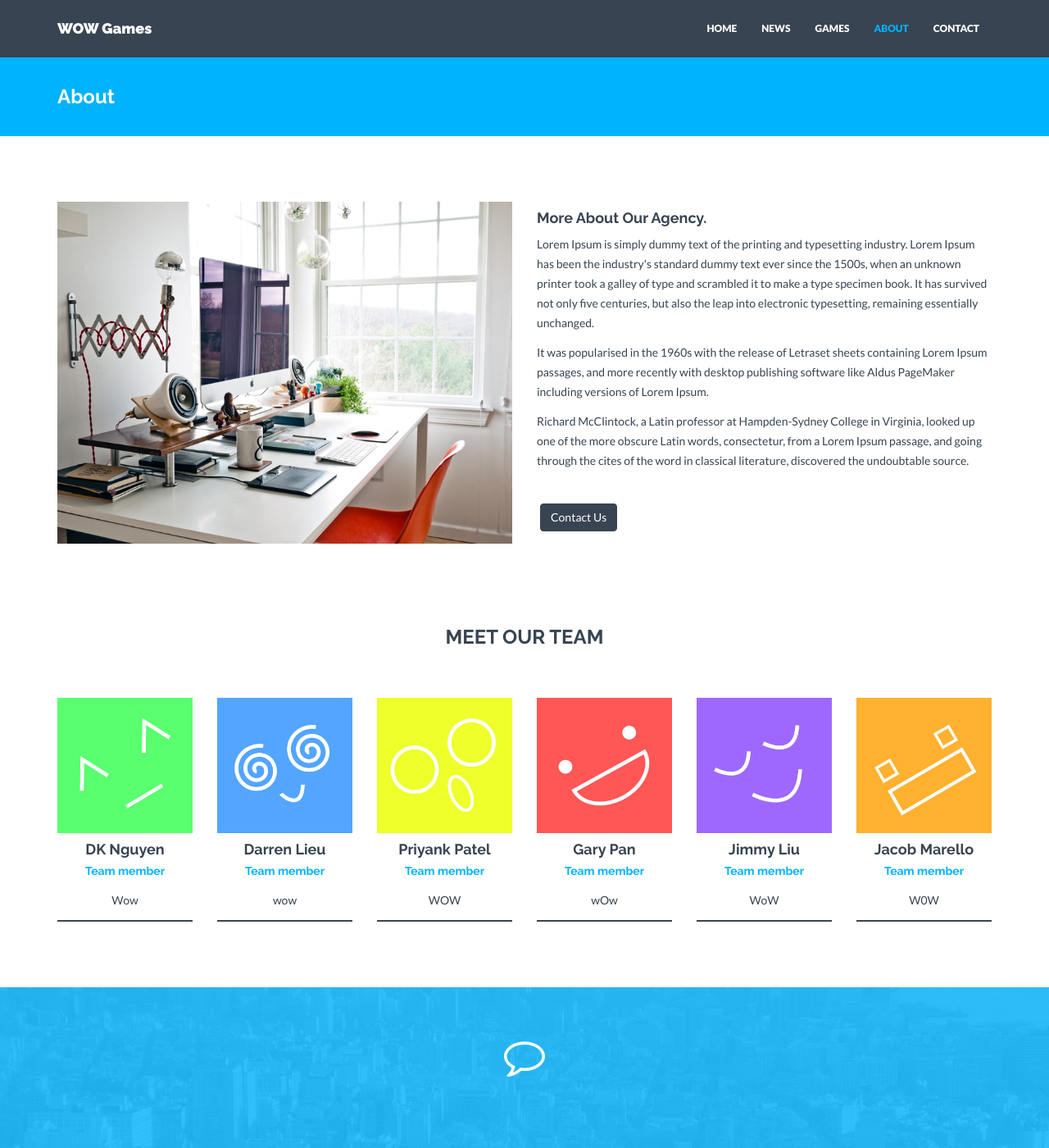
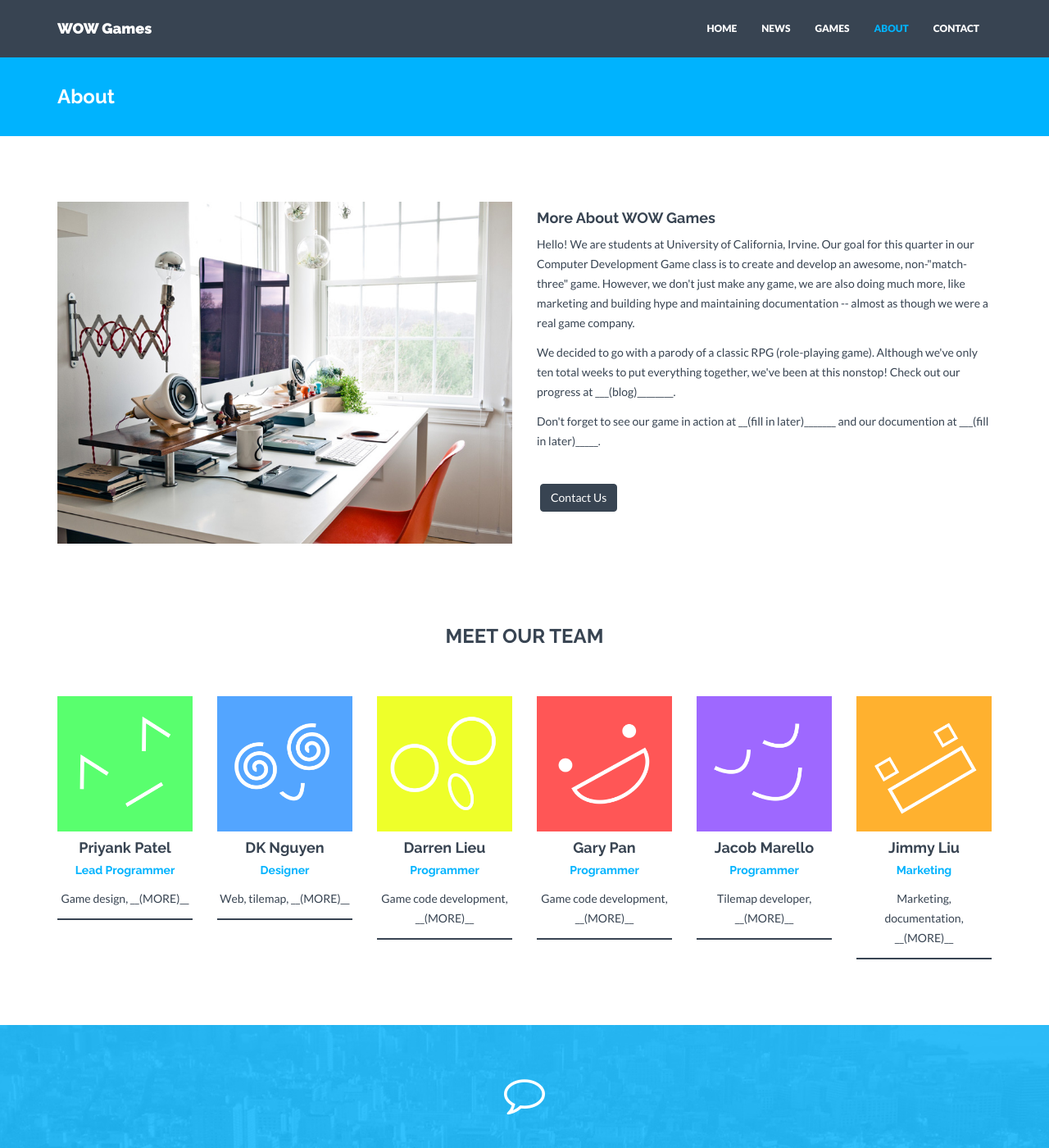
Before and after one commit to WOWGames/WOWGames.github.io, a Jekyll site: the page built from about.html, in a window 1280 px wide and 1400 px high. Shown: the whole window at 82% size. Built offline with Jekyll 4.4.1, drawn with Linux system fonts in a browser that asks for light colours; nearby versions of some CDN libraries.

Commit message:
Modified config, about, index and portfolio files; added new documentation file (will add in link later)

```diff
--- a/_config.yml
+++ b/_config.yml
@@ -25,18 +25,18 @@ colors:  #in hex code if not noted else
 ### CONTACT SETTINGS ###
 
 # Social networks usernames. Many more available: google-plus, flickr, linkedin, etc). Shown in footer.
-social:
-  - title: dribbble
-    url:
-  - title: facebook
-    url:
-  - title: twitter
-    url:
-  - title: instagram
-    url:
-  - title: tumblr
-    url:
-
+# social:
+#   - title: dribbble
+#     url:
+#   - title: facebook
+#     url:
+#   - title: twitter
+#     url:
+#   - title: instagram
+#     url:
+#   - title: tumblr
+#     url:
+#
 # Postal address (add as many lines as necessary). Shown in footer and on Contact page.
 # address:
 #   - lines:
@@ -51,48 +51,53 @@ social:
 
 # Members information. Shown on About page.
 members:
-  - name: DK Nguyen
-    position: Team member
-    text: Wow
+  - name: Priyank Patel
+    position: Lead Programmer
+    text: Game design, __(MORE)__
     img: team01.png
     social:
       - title: envelope #use for email address
-        url: mailto:dkknguyen23@gmail.com
-  - name: Darren Lieu
-    position: Team member
-    text: wow
+        url: mailto:pnpatel2@uci.edu
+
+  - name: DK Nguyen
+    position: Designer
+    text: Web, tilemap, __(MORE)__
     img: team02.png
     social:
       - title: envelope #use for email address
-        url: mailto:lieud1@uci.edu
-  - name: Priyank Patel
-    position: Team member
-    text: WOW
+        url: mailto:dkknguyen23@gmail.com
+
+  - name: Darren Lieu
+    position: Programmer
+    text: Game code development, __(MORE)__
     img: team03.png
     social:
       - title: envelope #use for email address
-        url: mailto:pnpatel2@uci.edu
+        url: mailto:lieud1@uci.edu
+
   - name: Gary Pan
-    position: Team member
-    text: wOw
+    position: Programmer
+    text: Game code development, __(MORE)__
     img: team04.png
     social:
       - title: envelope #use for email address
         url: mailto:gpan2@uci.edu
-  - name: Jimmy Liu
-    position: Team member
-    text: WoW
+
+  - name: Jacob Marello
+    position: Programmer
+    text: Tilemap developer, __(MORE)__
     img: team05.png
     social:
       - title: envelope #use for email address
-        url: mailto:jimml10@uci.edu
-  - name: Jacob Marello
-    position: Team member
-    text: W0W
+        url: mailto:jmarello@uci.edu
+
+  - name: Jimmy Liu
+    position: Marketing
+    text: Marketing, documentation, __(MORE)__
     img: team06.png
     social:
       - title: envelope #use for email address
-        url: mailto:jmarello@uci.edu
+        url: mailto:jimml10@uci.edu
 
       # - title: twitter
       #   url: http://twitter.com/handle
--- a/about.html
+++ b/about.html
@@ -10,10 +10,10 @@ permalink: /about/
             <img class="img-responsive" src="{{ "/assets/img/about.jpg" | prepend: site.baseurl }}" alt="">
         </div>
         <div class="col-lg-6">
-            <h4>More About Our Agency.</h4>
-            <p>Lorem Ipsum is simply dummy text of the printing and typesetting industry. Lorem Ipsum has been the industry's standard dummy text ever since the 1500s, when an unknown printer took a galley of type and scrambled it to make a type specimen book. It has survived not only five centuries, but also the leap into electronic typesetting, remaining essentially unchanged. </p>
-            <p>It was popularised in the 1960s with the release of Letraset sheets containing Lorem Ipsum passages, and more recently with desktop publishing software like Aldus PageMaker including versions of Lorem Ipsum.</p>
-            <p>Richard McClintock, a Latin professor at Hampden-Sydney College in Virginia, looked up one of the more obscure Latin words, consectetur, from a Lorem Ipsum passage, and going through the cites of the word in classical literature, discovered the undoubtable source.</p>
+            <h4>More About WOW Games</h4>
+            <p>Hello! We are students at University of California, Irvine. Our goal for this quarter in our Computer Development Game class is to create and develop an awesome, non-"match-three" game. However, we don't just make any game, we are also doing much more, like marketing and building hype and maintaining documentation -- almost as though we were a real game company.
+            <p> We decided to go with a parody of a classic RPG (role-playing game). Although we've only ten total weeks to put everything together, we've been at this nonstop! Check out our progress at ___(blog)________.
+            <p> Don't forget to see our game in action at __(fill in later)_______ and our documention at ___(fill in later)_____.
             <p><br/><a href="/contact/" class="btn btn-theme">Contact Us</a></p>
         </div>
     </div><! --/row -->
--- a/blog.html
+++ b/news.html
@@ -1,7 +1,7 @@
 ---
 layout: blog
-title: Blog
-permalink: /blog/
+title: News
+permalink: /news/
 ---
 
 <div class="container mtb">
```
Also changed, not shown: index.html (+8 -8 lines), portfolio.html (+8 -2 lines), solid_README_file.md (added, +83 -0 lines), documentation.md (added), 1 other file.
